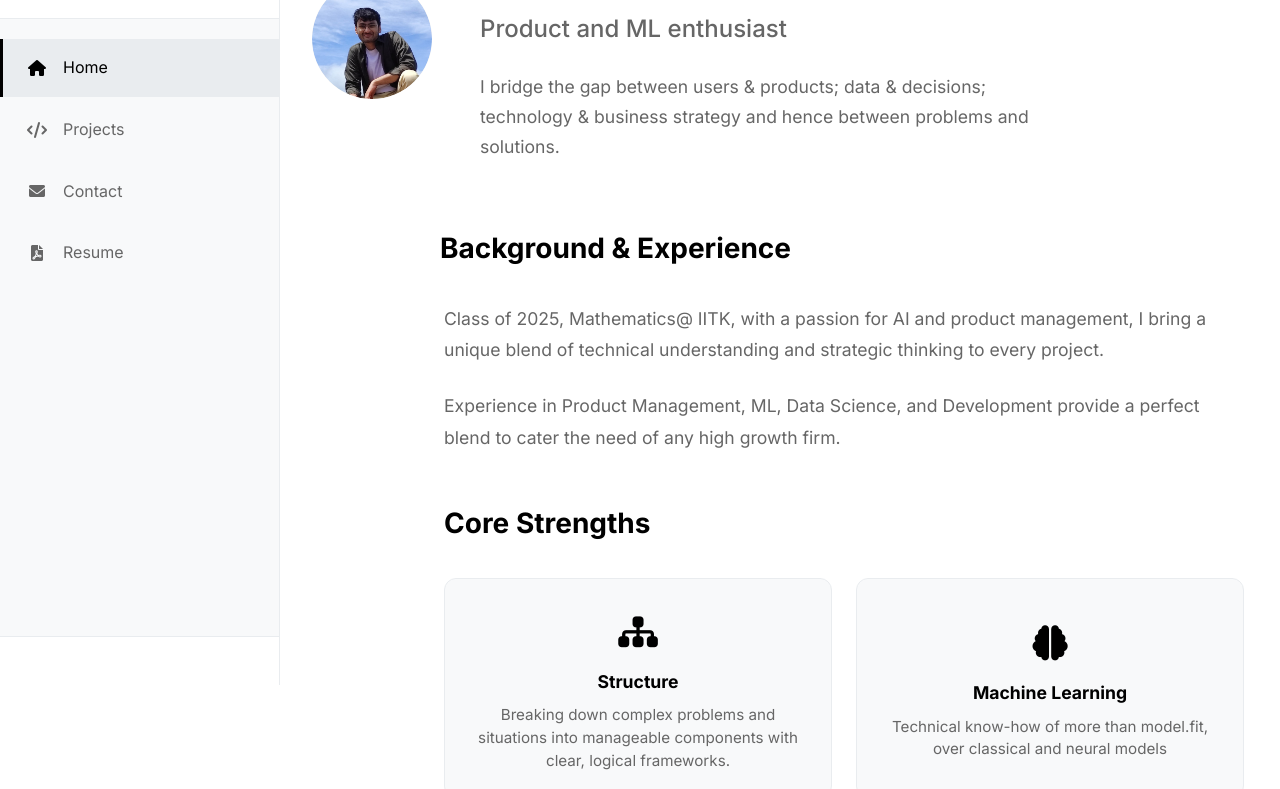
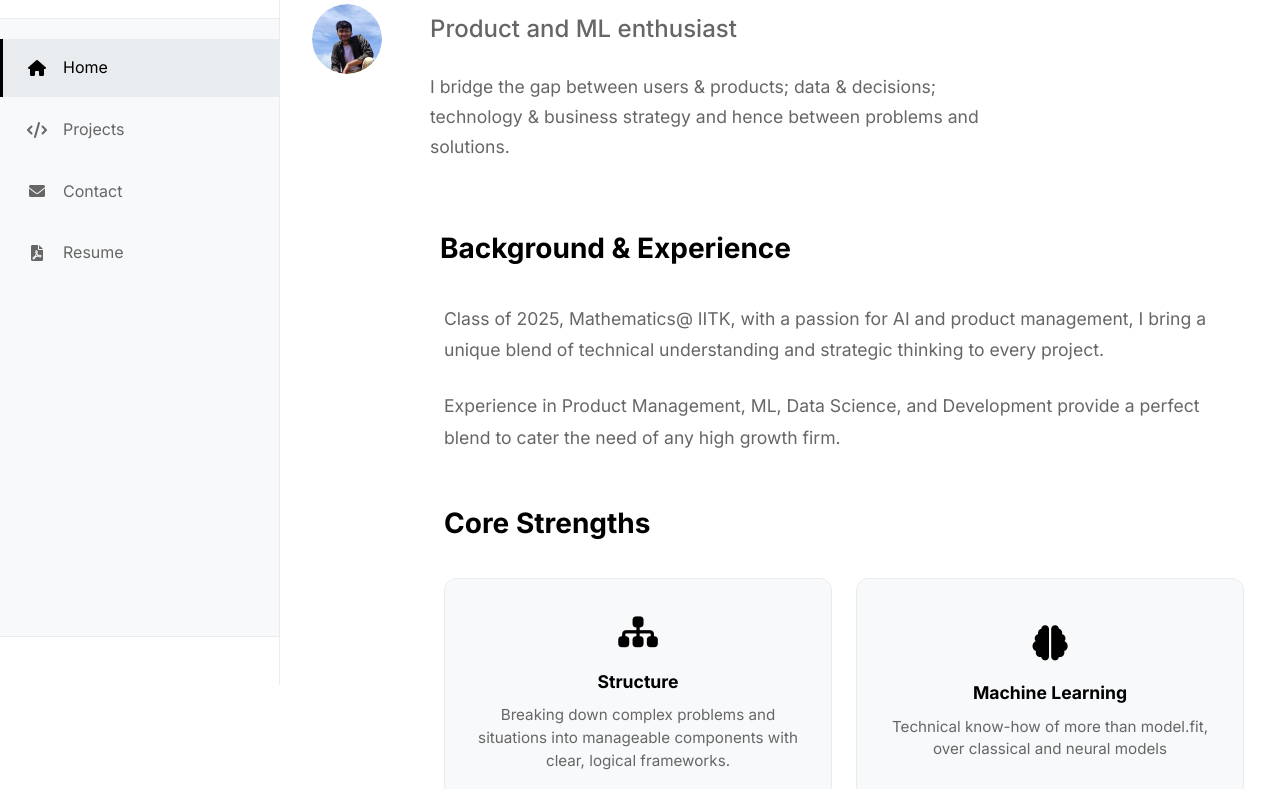
Before and after one commit to dormant06/Portfolio_UT, a plain HTML site: page index.html in a window 1280 px wide. Shown: the part 115-904 px from the top of the page. Drawn offline with Linux system fonts and the light colour scheme.

Commit message:
pprofile image improvement

```diff
--- a/styles.css
+++ b/styles.css
@@ -171,8 +171,8 @@ body {
 }
 
 .profile-image {
-    width: 120px;        /* adjust size as needed */
-    height: 120px;
+    width: 70px;        /* adjust size as needed */
+    height: 70px;
     border-radius: 50%;
     overflow: hidden;    /* ensures image stays within a circle */
     display: flex;
```
Also changed, not shown: resume.html (+9 -0 lines).
